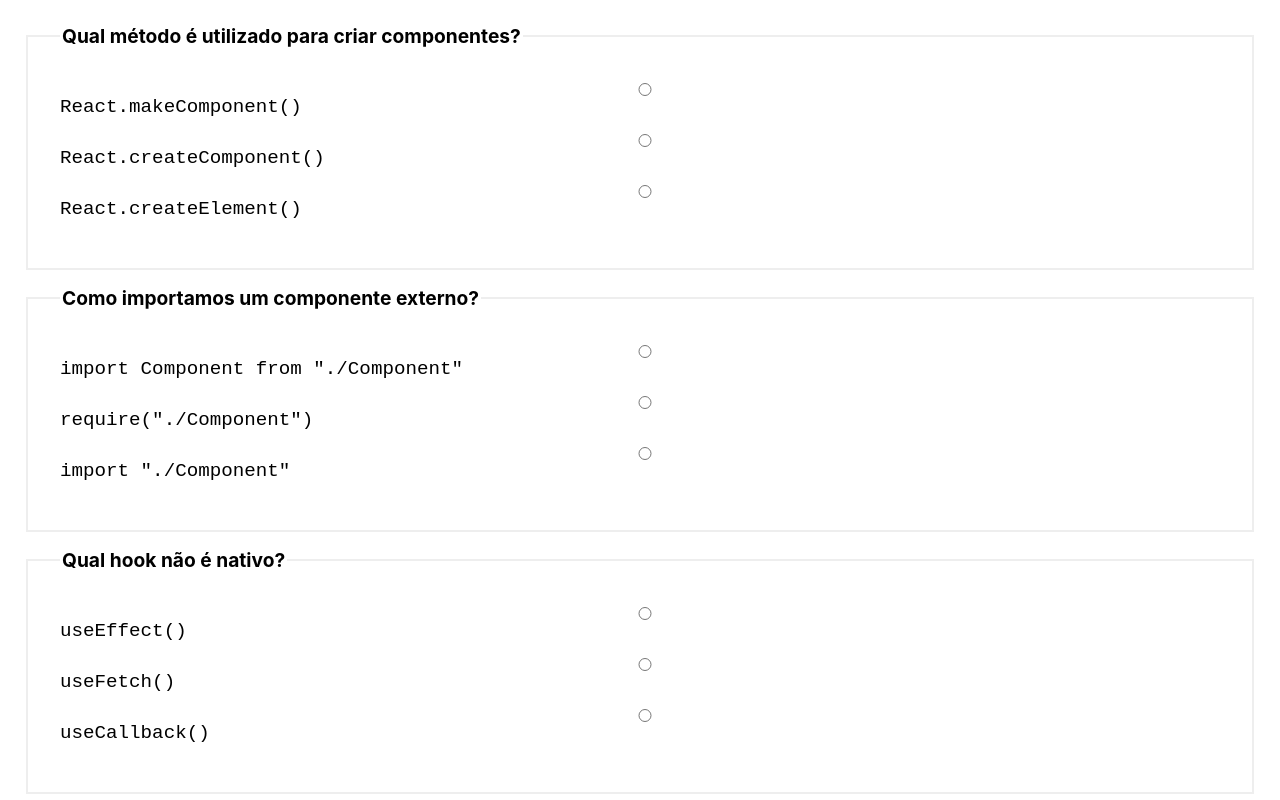
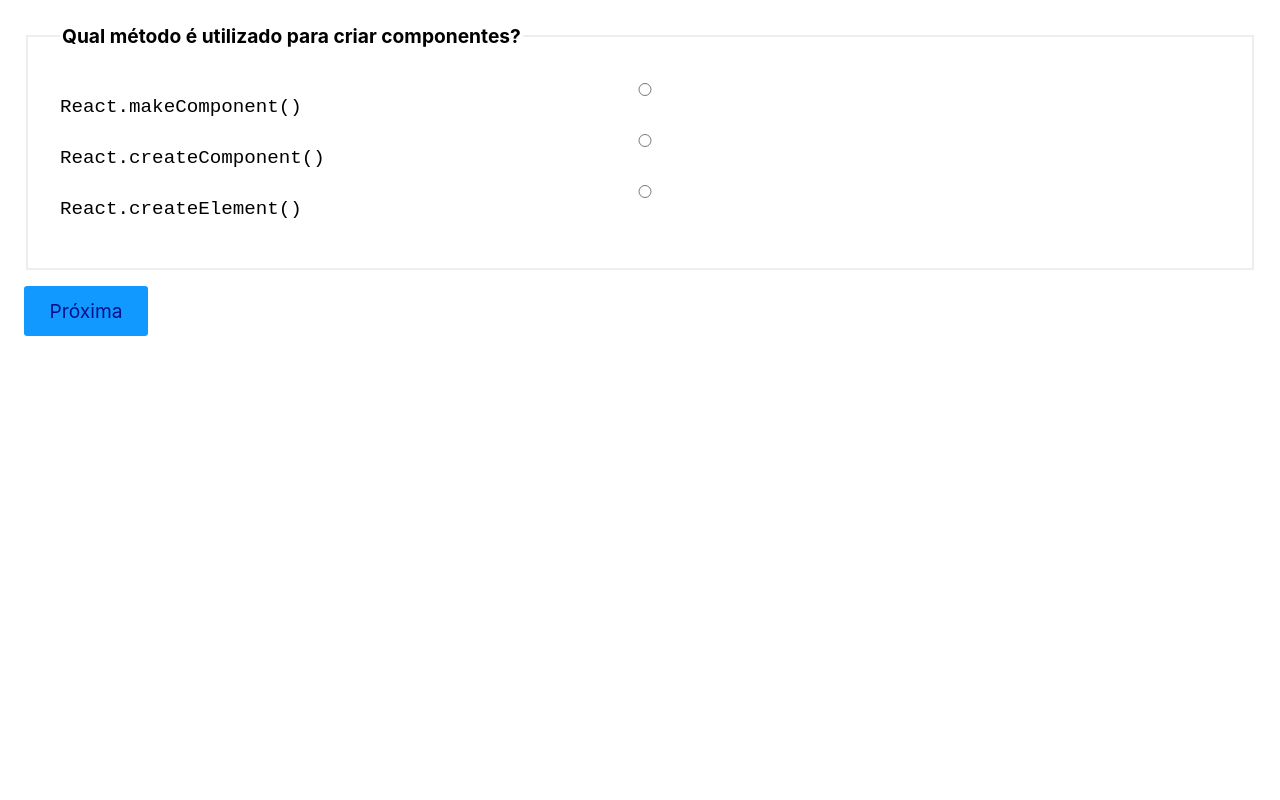
Before and after one commit to MarceloZanguettin/react_form_desafio, a React (Vite) app: page / in a window 1280 px wide. Shown: the top 800 px of the page. Built offline with nearby package versions, Linux system fonts and the light colour scheme; the HTML template or start-up script is replaced by a standard one.

Commit message:
Criado a função para navegar entre os slides

```diff
--- a/src/App.jsx
+++ b/src/App.jsx
@@ -43,22 +43,30 @@ const App = () => {
     p3: '',
     p4: '',
   });
+  const [slide, setSlide] = React.useState(0);
 
   function handleChange({ target }) {
     setRespostas({ ...respostas, [target.id]: target.value });
   }
 
+  function handleClick() {
+    if (slide < perguntas.length) {
+      setSlide(slide + 1);
+    }
+  }
+
   return (
-    <form>
-      {perguntas.map((pergunta) => (
+    <form onSubmit={(event) => event.preventDefault()}>
+      {perguntas.map((pergunta, index) => (
         <Radio
+          active={slide === index}
           key={pergunta.id}
           value={respostas[pergunta.id]}
           onChange={handleChange}
           {...pergunta}
         />
       ))}
-      <button>Próxima</button>
+      <button onClick={handleClick}>Próxima</button>
     </form>
   );
 };
--- a/src/Form/Radio.jsx
+++ b/src/Form/Radio.jsx
@@ -1,6 +1,7 @@
 import React from 'react';
 
-const Radio = ({ pergunta, options, onChange, value, id }) => {
+const Radio = ({ pergunta, options, onChange, value, id, active }) => {
+  if (active === false) return null;
   return (
     <fieldset
       style={{
```
